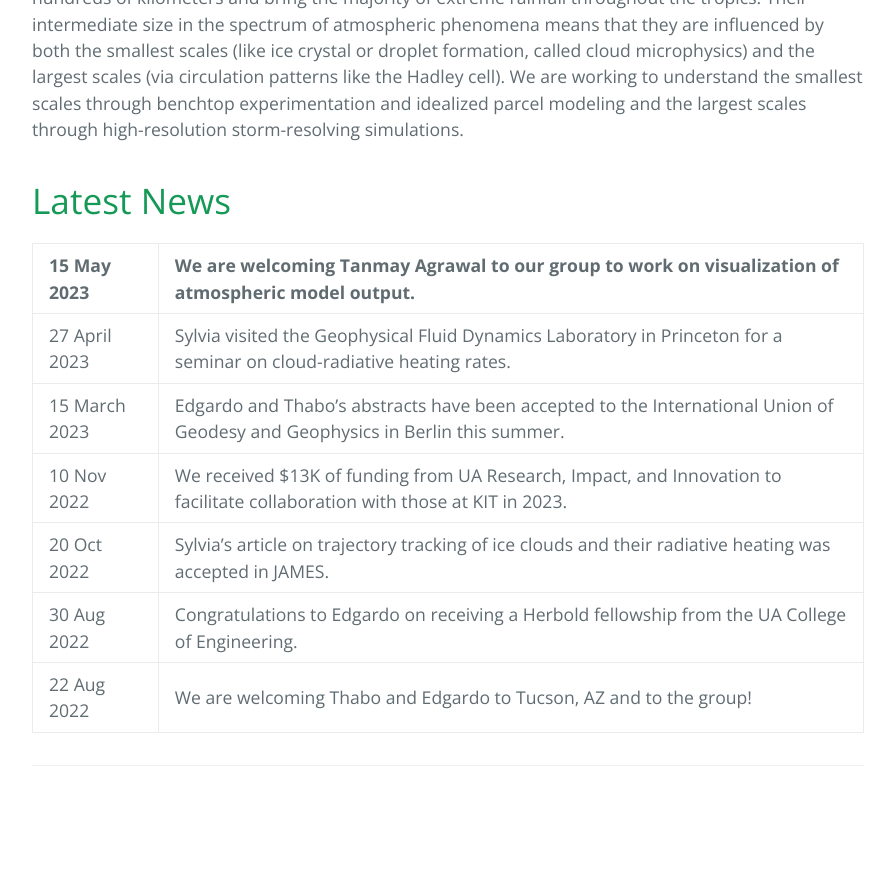
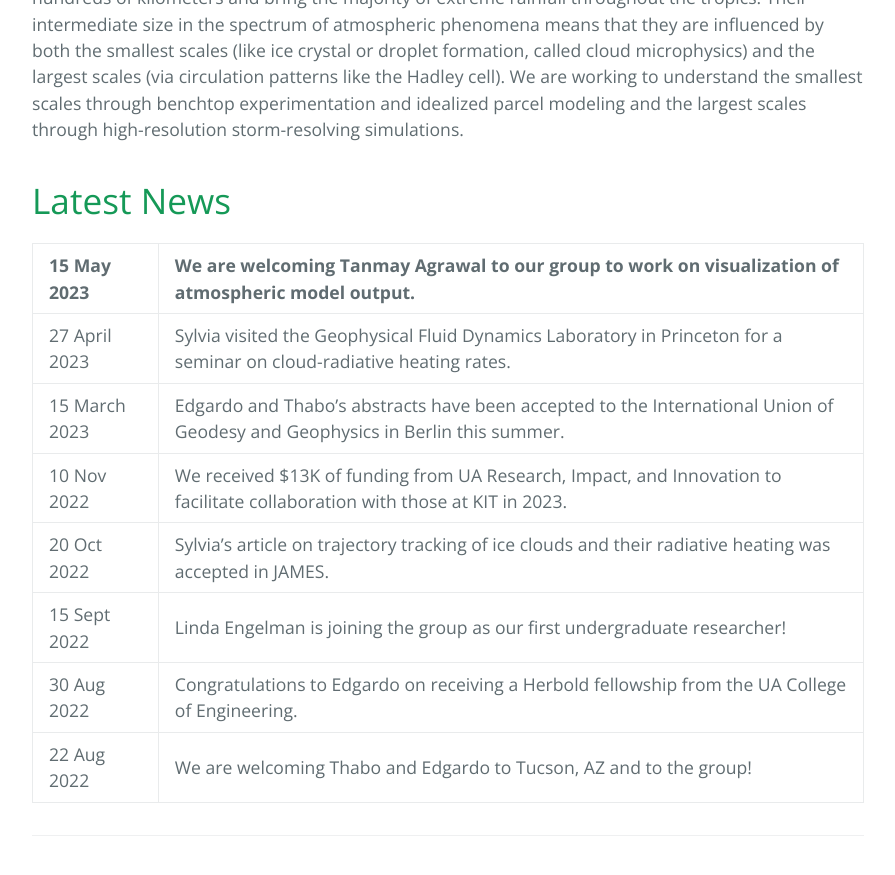
Before and after one commit to sylviasullivan/sylviasullivan.github.io, a Jekyll site: the page built from index.md, in a window 1280 px wide and 900 px high, scrolled down 836 px. Shown: the top 875 px of the window, without its empty margins (192-1087 px from the left). Built offline with Jekyll 4.4.1, drawn with Linux system fonts in a browser that asks for light colours; before the commit the page ends 1666 px from its top, so only the background shows below that.

Commit message:
Update index.md

```diff
--- a/index.md
+++ b/index.md
@@ -17,5 +17,6 @@ We are broadly interested in scale interactions in the atmosphere and how best t
 | 15 March 2023 | Edgardo and Thabo's abstracts have been accepted to the International Union of Geodesy and Geophysics in Berlin this summer. |
 | 10 Nov 2022 | We received $13K of funding from UA Research, Impact, and Innovation to facilitate collaboration with those at KIT in 2023. |
 | 20 Oct 2022  | Sylvia's article on trajectory tracking of ice clouds and their radiative heating was accepted in JAMES.  |
+| 15 Sept 2022 | Linda Engelman is joining the group as our first undergraduate researcher!
 | 30 Aug 2022 | Congratulations to Edgardo on receiving a Herbold fellowship from the UA College of Engineering. |
 | 22 Aug 2022 | We are welcoming Thabo and Edgardo to Tucson, AZ and to the group! |
```
